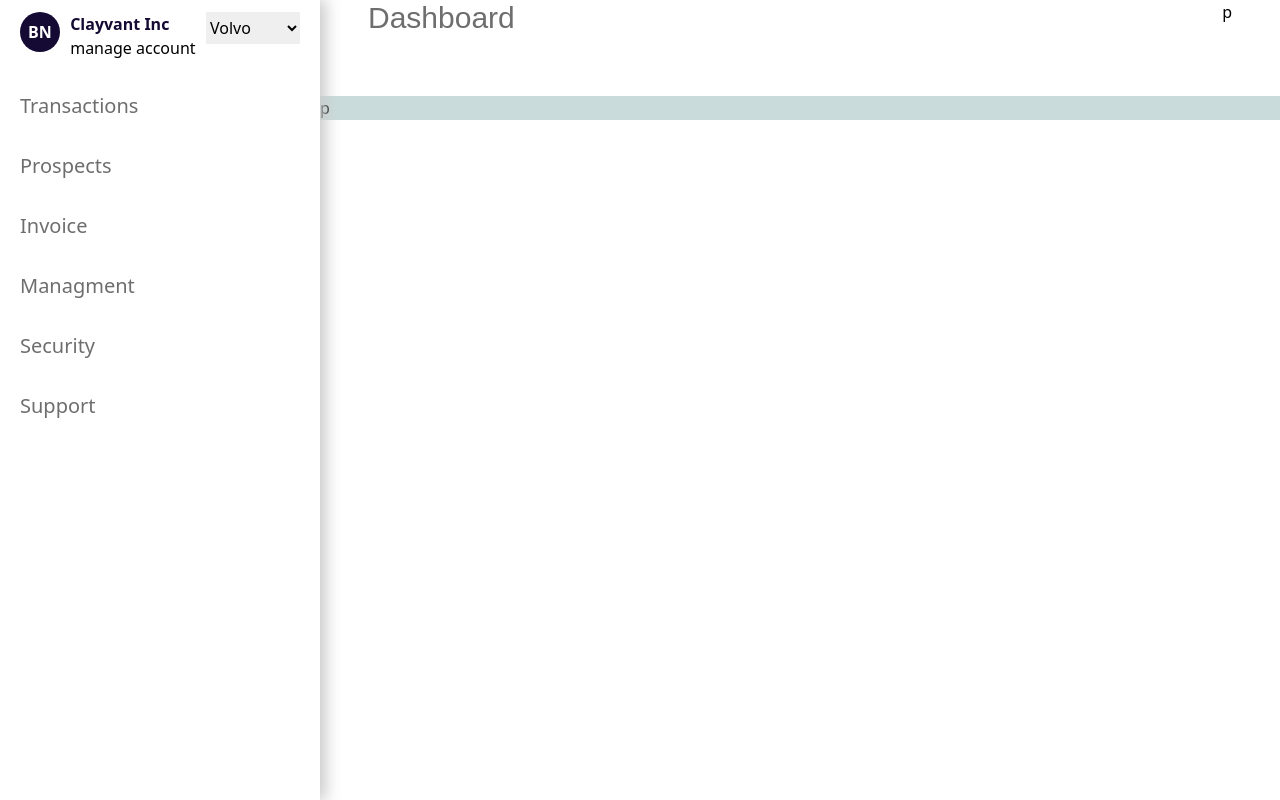
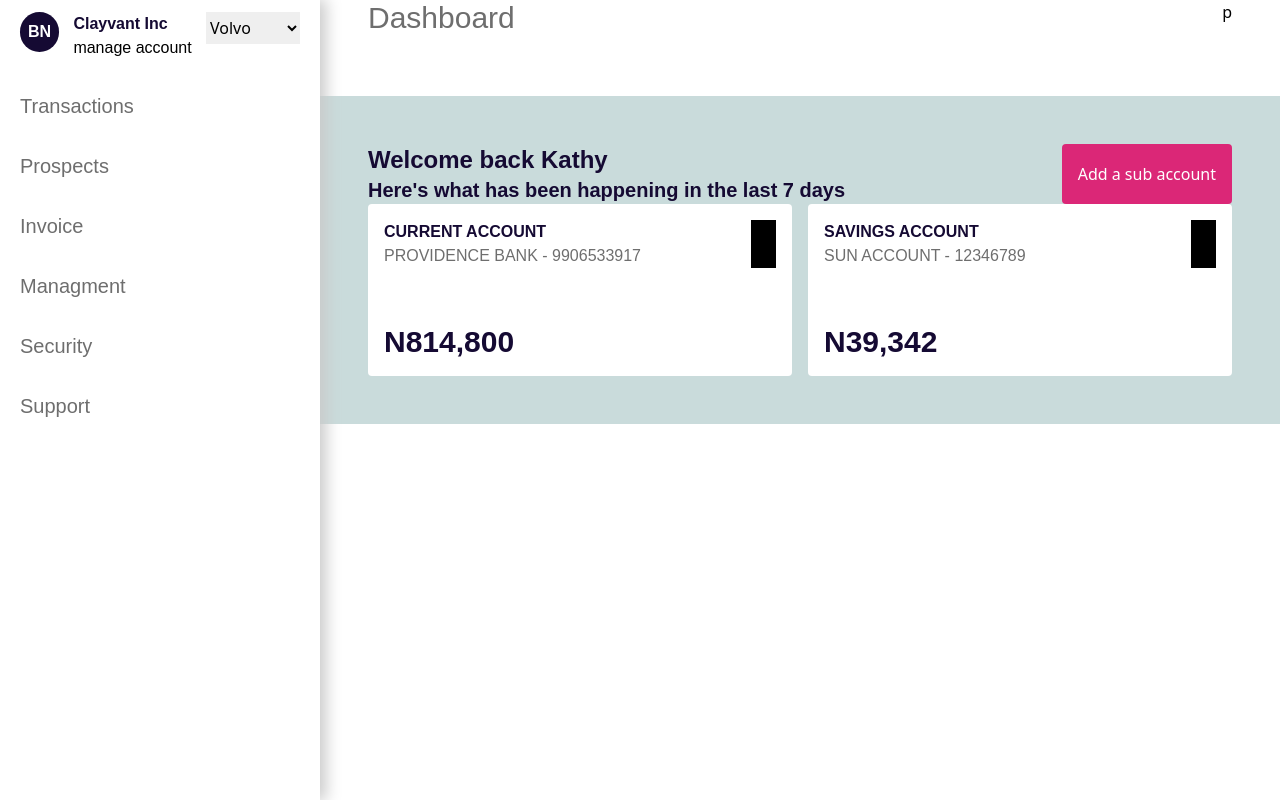
Before and after one commit to Robertito1/getpreneured, a React (Create React App) app: page /dashboard in a window 1280 px wide. Built offline with nearby package versions, Linux system fonts and the light colour scheme.

Commit message:
Adding dashboard details

```diff
--- a/src/components/dashboardDetails.js
+++ b/src/components/dashboardDetails.js
@@ -1,16 +1,43 @@
 import React from 'react'
+import DetailCard from './detailCard'
 
 const DashboardDetails = () => {
     return (
-        <div className='p-12'>
+        <div className='p-12 w-full dashboard-background'>
            <div className='flex justify-between'>
                <div>
-                <p className='text-2xl text-purp'>Welcome back Kathy</p>
-                <p>Here is what has been happening in the last 7 days</p>
+                <p className='primary-font text-2xl text-purp font-bold'>Welcome back Kathy</p>
+                <p className='primary-font text-xl text-purp font-semibold'>Here's what has been happening in the last 7 days</p>
                </div>
-               <button>
+               <button className='rounded bg-pink-600 px-4 text-white'>
                    Add a sub account
                </button>
+           </div>
+           <div className='flex'>
+                <div className='p-4 bg-white rounded w-6/12'>
+                    <div className='flex justify-between'>
+                        <div>
+                            <p className='primary-font text-base text-purp font-bold'>CURRENT ACCOUNT</p>
+                            <p className='primary-font text-base dashboard-side-text'>PROVIDENCE BANK - 9906533917</p>
+                        </div>
+                        <div className='p-2 bg-black'>
+                        <p>$</p>
+                        </div>
+                    </div>
+                    <p className='primary-font mt-14 text-3xl text-purp font-semibold'>N814,800</p>
+                </div>
+                <div className='p-4 bg-white rounded ml-4 w-6/12'>
+                    <div className='flex justify-between'>
+                        <div>
+                            <p className='primary-font text-base text-purp font-bold'>SAVINGS ACCOUNT</p>
+                            <p className='primary-font text-base dashboard-side-text'>SUN ACCOUNT - 12346789</p>
+                        </div>
+                        <div className='p-2 bg-black'>
+                        <p>$</p>
+                        </div>
+                    </div>
+                    <p className='primary-font mt-14 text-3xl text-purp font-semibold'>N39,342</p>
+                </div>
            </div>
         </div>
     )
--- a/src/components/dashboardNav.js
+++ b/src/components/dashboardNav.js
@@ -3,7 +3,7 @@ import React from 'react'
 const DashboardNav = () => {
     return (
         <nav className='px-12 flex h-24 justify-between'>
-            <p className='navIcon dashboard-side-text text-3xl'>Dashboard</p>
+            <p className='primary-font dashboard-side-text text-3xl'>Dashboard</p>
             <div className=''>
               p
             </div>
--- a/src/components/dashboardSideNav.js
+++ b/src/components/dashboardSideNav.js
@@ -4,10 +4,10 @@ const DashboardSideNav = () => {
     return (
         <div className='pt-3 px-5 box-shadow flex flex-col fixed h-full w-3/12 top-0 left-0 z-10'>
            <div className='flex justify-between mb-8'>
-                <p className='h-10 purple rounded-full p-2 bg-black text-white font-bold'>BN</p>
+                <p className='primary-font h-10 purple rounded-full p-2 bg-black text-white font-bold'>BN</p>
                 <div>
-                    <p className='text-purp font-black'>Clayvant Inc</p>
-                    <p>manage account</p>
+                    <p className='primary-font text-purp font-black'>Clayvant Inc</p>
+                    <p className='primary-font'>manage account</p>
                 </div>
                 <select className='h-8' name="cars" id="cars">
                     <option value="volvo">Volvo</option>
@@ -16,7 +16,7 @@ const DashboardSideNav = () => {
                     <option value="audi">Audi</option>
                 </select>
            </div>
-           <div className='text-xl dashboard-side-text flex flex-col'>
+           <div className='primary-font text-xl dashboard-side-text flex flex-col'>
                <p className='cursor-pointer mb-8 hover:text-purple-900'>Transactions</p>
                <p className='cursor-pointer mb-8 hover:text-purple-900'>Prospects</p>
                <p className='cursor-pointer mb-8 hover:text-purple-900'>Invoice</p>
--- /dev/null
+++ b/src/components/detailCard.js
@@ -0,0 +1,11 @@
+import React from 'react'
+
+const DetailCard = ({children}) => {
+    return (
+        <div className='p-4 bg-white rounded'>
+            {children}
+        </div>
+    )
+}
+
+export default DetailCard
--- a/src/index.css
+++ b/src/index.css
@@ -7,7 +7,7 @@
   background-color: #8972cf;
 }
 
-.navIcon{
+.primary-font{
   font-family: 'Poppins', sans-serif;
 }
 
--- a/src/pages/dashboard.js
+++ b/src/pages/dashboard.js
@@ -1,15 +1,14 @@
 import React from 'react'
 import DashboardSideNav from '../components/dashboardSideNav';
 import DashboardNav from '../components/dashboardNav'
+import DashboardDetails from '../components/dashboardDetails';
 const Dashboard = () => {
     return (
         <div>
           <DashboardSideNav />
           <div className='w-9/12 float-right'>
               <DashboardNav />
-              <div className='h-full w-full dashboard-background'>
-                p
-              </div>
+              <DashboardDetails />
           </div>
         </div>
     )
```
